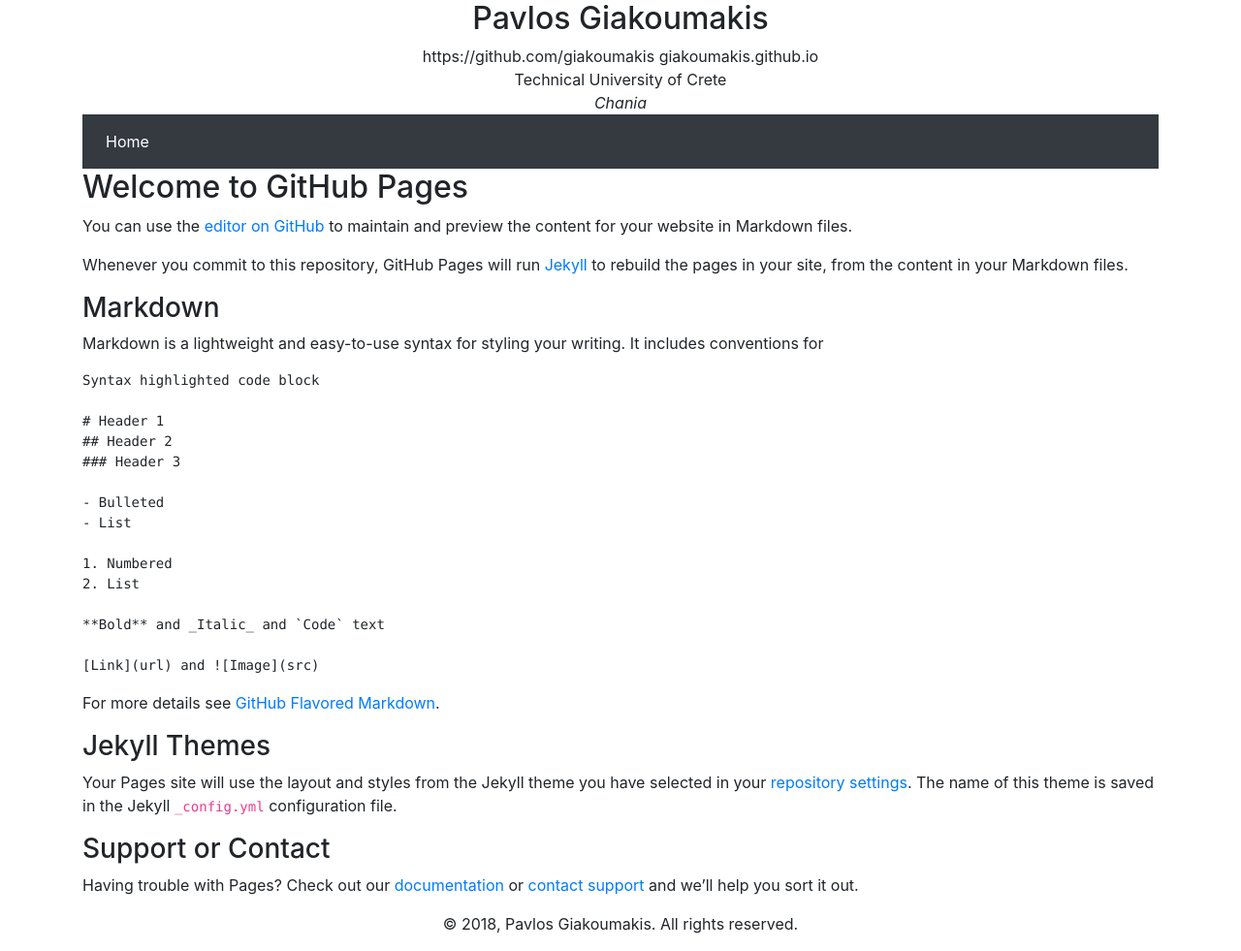
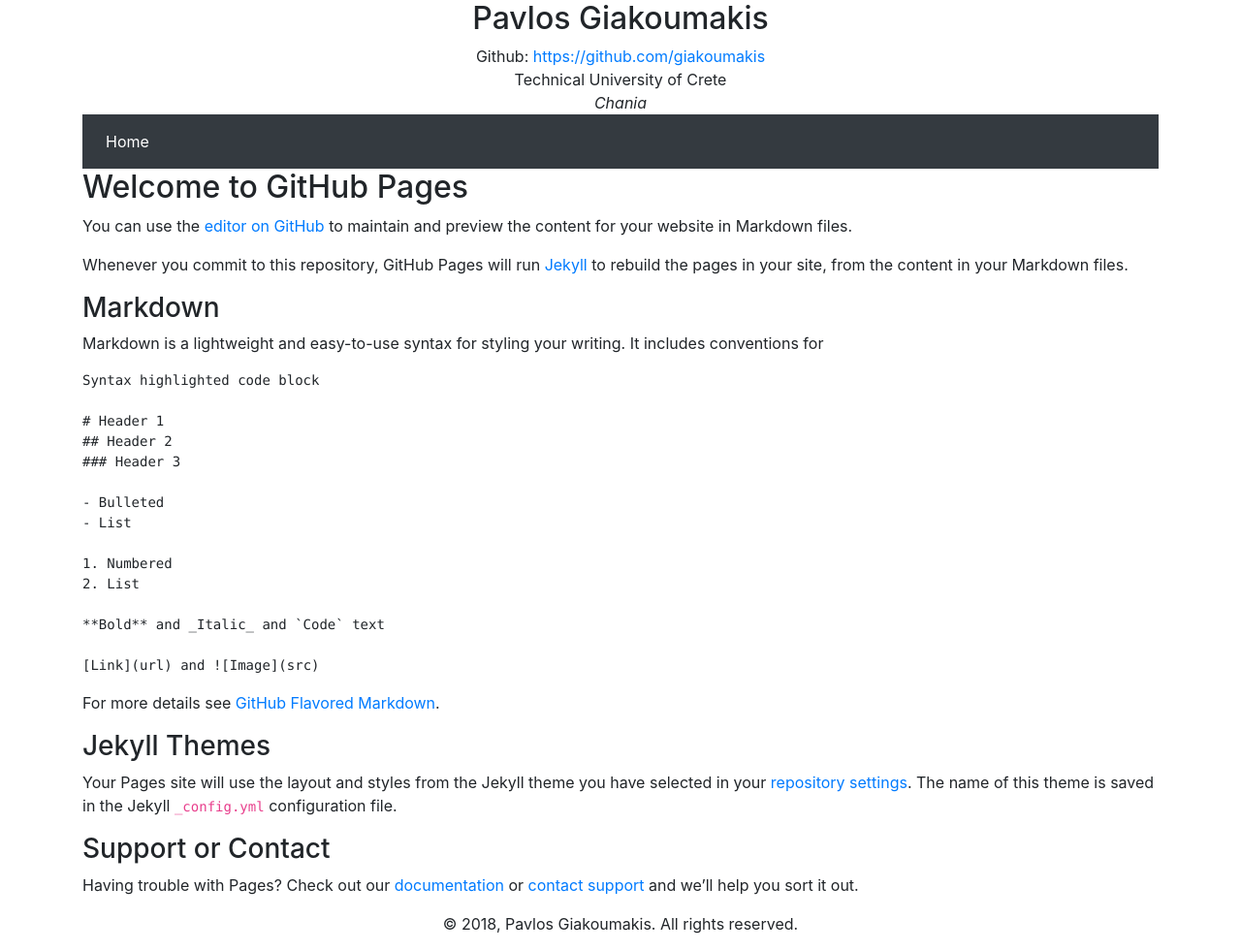
Before and after one commit to giakoumakis/giakoumakis.github.io, a Jekyll site: the page built from example.md, in a window 1280 px wide and 981 px high. Shown: the whole window at 97% size. Built offline with Jekyll 4.4.1, drawn with Linux system fonts in a browser that asks for light colours; our own code applies the rules of GitHub Pages for plain Markdown files.

Commit message:
Update header.html

```diff
--- a/_includes/header.html
+++ b/_includes/header.html
@@ -3,8 +3,7 @@
   <div class="text-center">
     <h2>Pavlos Giakoumakis</h2>
     <div class="text-center">
-      {{site.github.owner_url}}
-      giakoumakis.github.io
+      Github: <a href="{{site.github.owner_url}}"> {{site.github.owner_url}} </a>
       <br/>
       Technical University of Crete
       <br/>
```
